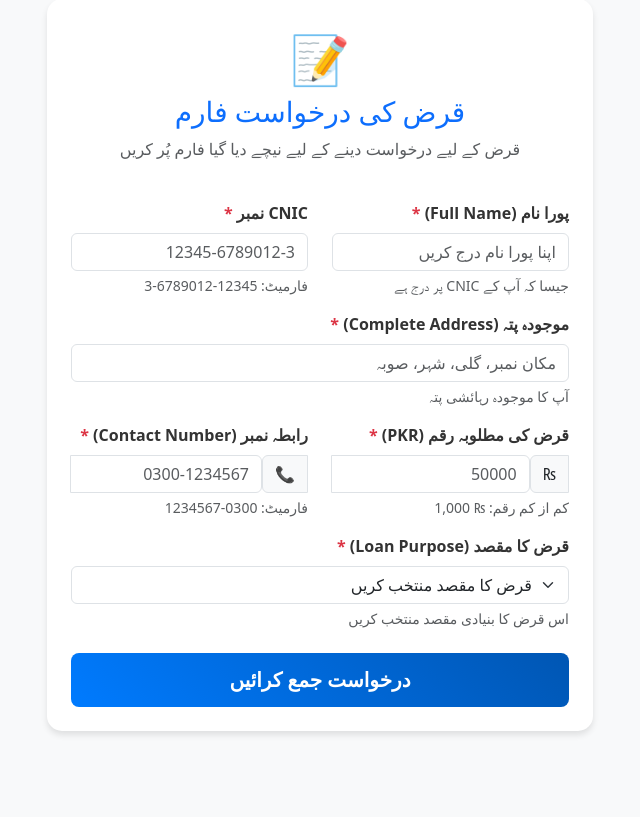
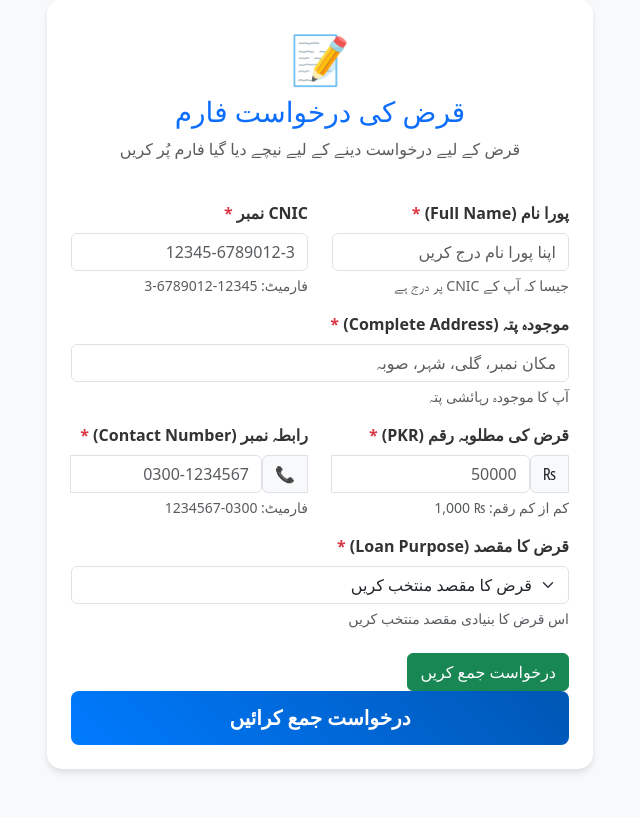
Before and after one commit to ghazanfariqbal630/Loan-Application, a Flask app: page / in a window 1280 px wide. Shown: the part 49-866 px from the top of the page, without its empty margins (320-960 px from the left). Before the commit the page ends 784 px from the top, so only its background shows below. Run offline with Flask 3, Linux system fonts and the light colour scheme.

Commit message:
Update form.html

```diff
--- a/templates/form.html
+++ b/templates/form.html
@@ -129,6 +129,8 @@
               </div>
             </div>
 
+       <form id="loanForm" method="post" action="your_submit_page.php">
+
   <!-- Loan Purpose Dropdown -->
   <div class="mb-4">
     <label class="form-label">قرض کا مقصد (Loan Purpose) <span class="text-danger">*</span></label>
@@ -151,6 +153,9 @@
     </select>
     <div class="form-text">اس قرض کا بنیادی مقصد منتخب کریں</div>
   </div>
+
+  <button type="submit" class="btn btn-success">درخواست جمع کریں</button>
+</form>
 
 <!-- Warning Modal -->
 <div class="modal fade" id="pmypModal" tabindex="-1" aria-labelledby="pmypModalLabel" aria-hidden="true">
```
Lines whose indentation alone changed are shown as unchanged.
